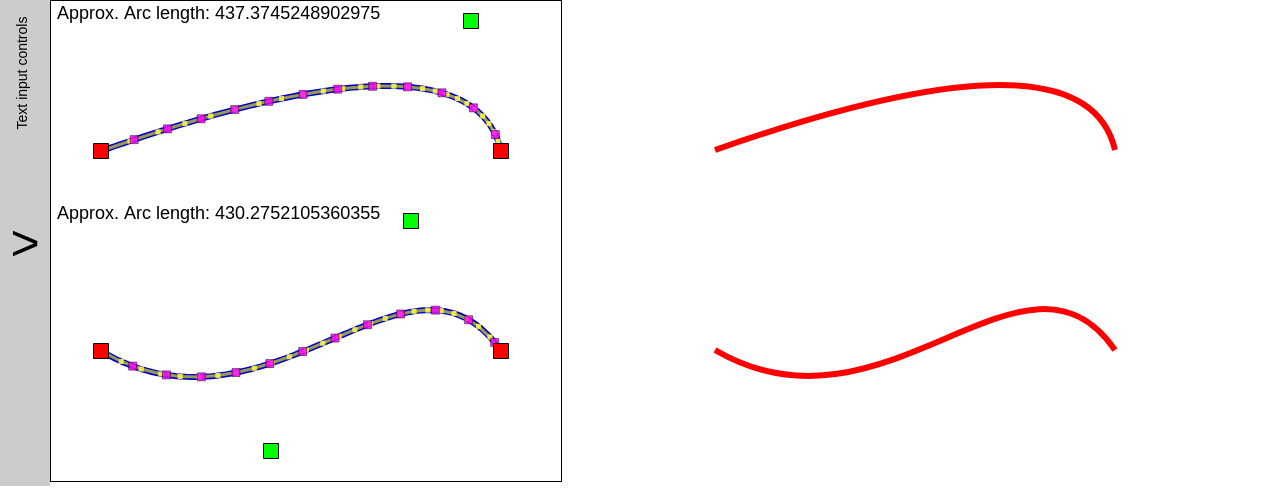
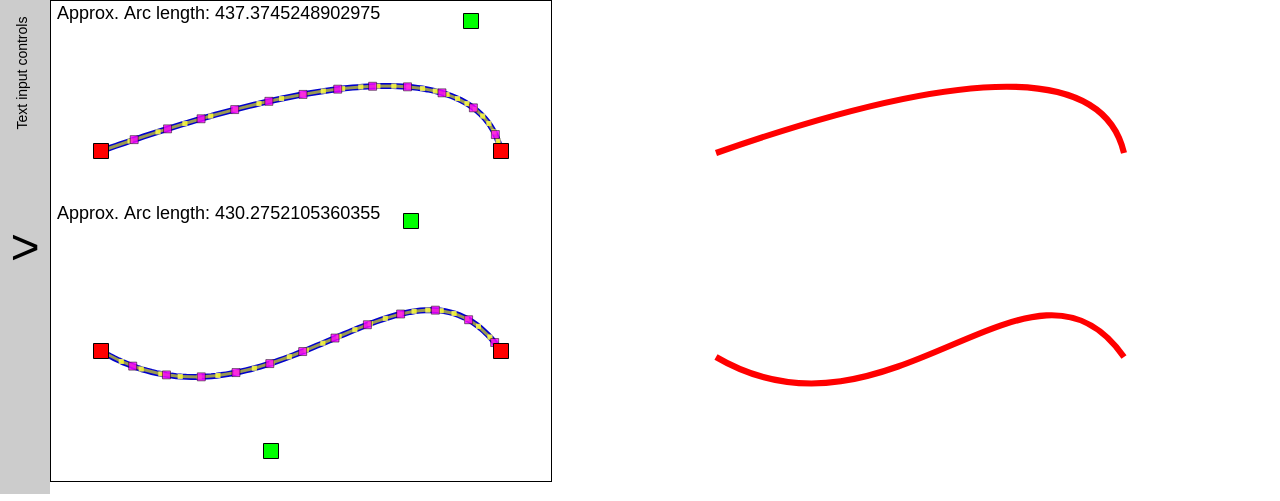
Before and after one commit to MadLittleMods/svg-curve-lib, a website: page demos/js/interactive-bezier-curve-demo/index.html in a window 1280 px wide. Shown: the top 501 px of the page. Drawn offline with Linux system fonts and the light colour scheme.

Commit message:
Reduce demo width

```diff
--- a/demos/js/interactive-bezier-curve-demo/index.html
+++ b/demos/js/interactive-bezier-curve-demo/index.html
@@ -13,10 +13,10 @@
 		<div class="js-demo-input-control-visibility-handle demo-input-control-column-visibility-handle is-input-control-column-collapsed"></div>
 
 		<div class="demo-area-item">
-			<canvas class="demo-canvas" width="510" height="480"></canvas>
+			<canvas class="demo-canvas" width="500" height="480"></canvas>
 		</div>
 		<div class="demo-area-item">
-			<svg style="max-width: 510px" viewbox="0 0 510 480">
+			<svg style="max-width: 510px" viewbox="0 0 500 480">
 				<path class="js-svg-quadratic-bezier-curve-path" d="" fill="none" stroke="red" stroke-width="6"></path>
 				<path class="js-svg-cubic-bezier-curve-path" d="" fill="none" stroke="red" stroke-width="6"></path>
 			</svg>
```
Also changed, not shown: demos/js/interactive-elliptical-arc-demo/index.html (+2 -2 lines).
